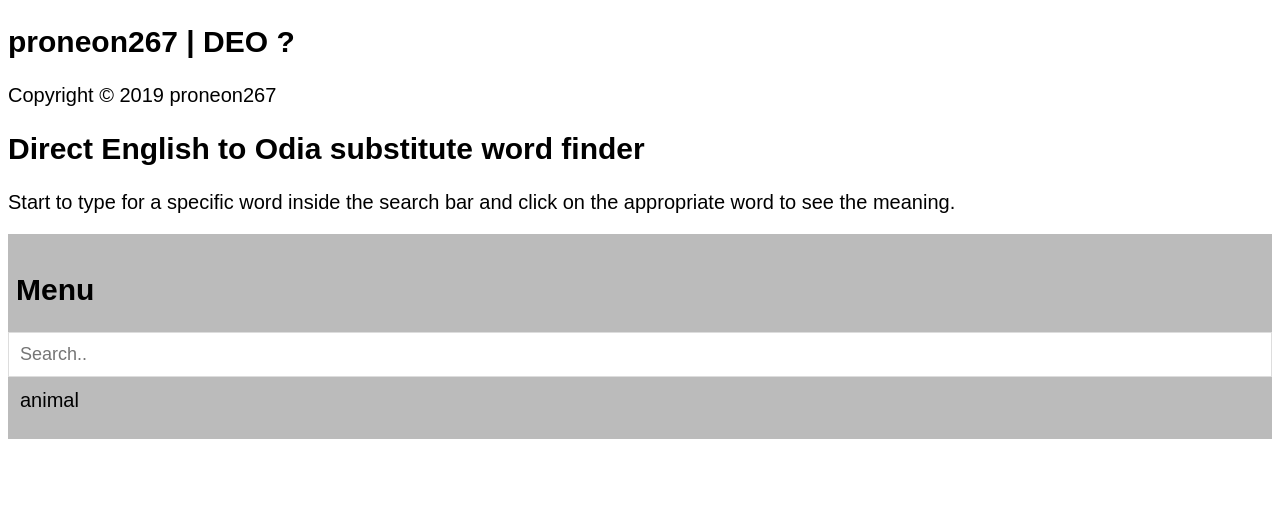
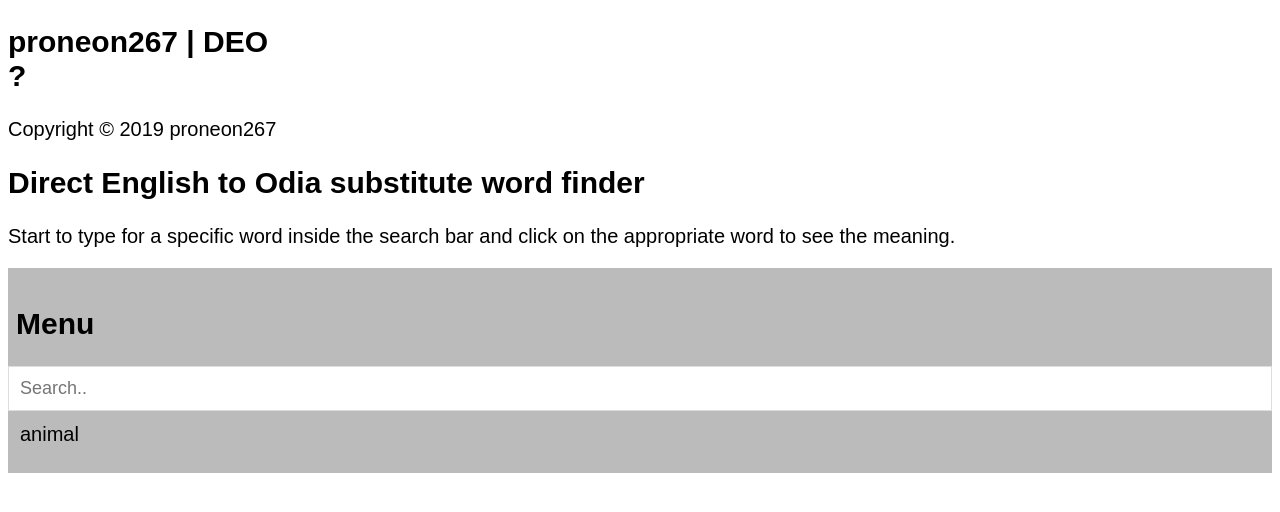
Before and after one commit to proneon267/deo, a Jekyll site: the page built from index.html, in a window 1280 px wide. Shown: the top 512 px of the page. Built offline with Jekyll 4.4.1, drawn with Linux system fonts in a browser that asks for light colours.

Commit message:
Update default.html

```diff
--- a/_layouts/default.html
+++ b/_layouts/default.html
@@ -62,7 +62,7 @@ body {
 </style>
 </head>
 <body>
-	<h2>proneon267 | DEO <span class="help">?</span></h2>
+	<h2>proneon267 | DEO <div class="help">?</div></h2>
 	Copyright &copy; {{ site.time | date: '%Y' }} proneon267
 <h2>Direct English to Odia substitute word finder</h2>
 <p>Start to type for a specific word inside the search bar and click on the appropriate word to see the meaning.</p>
```
